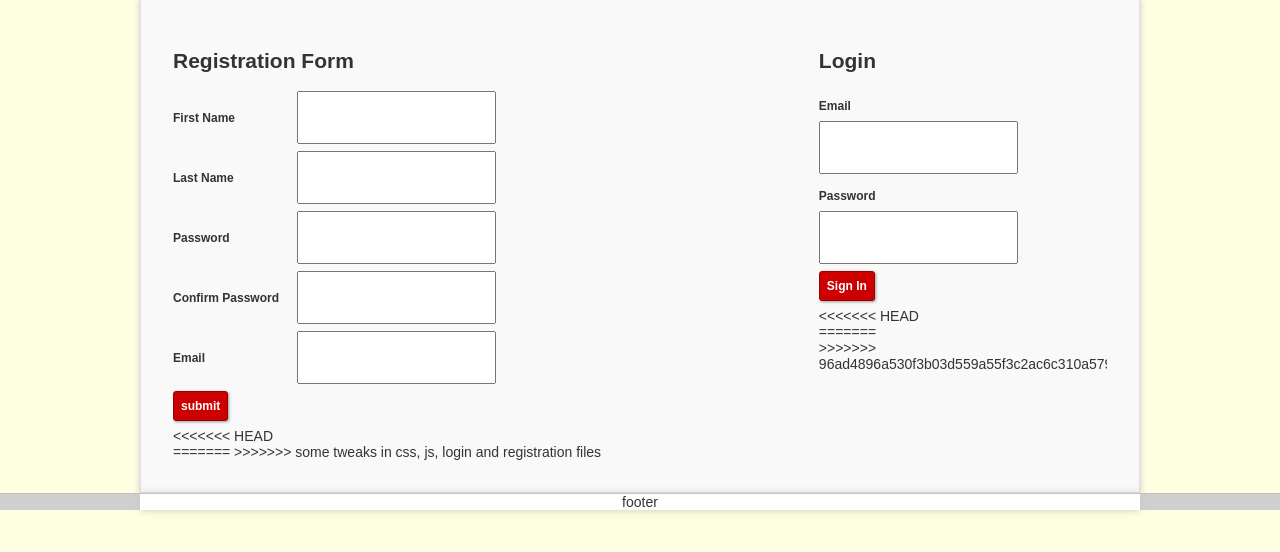
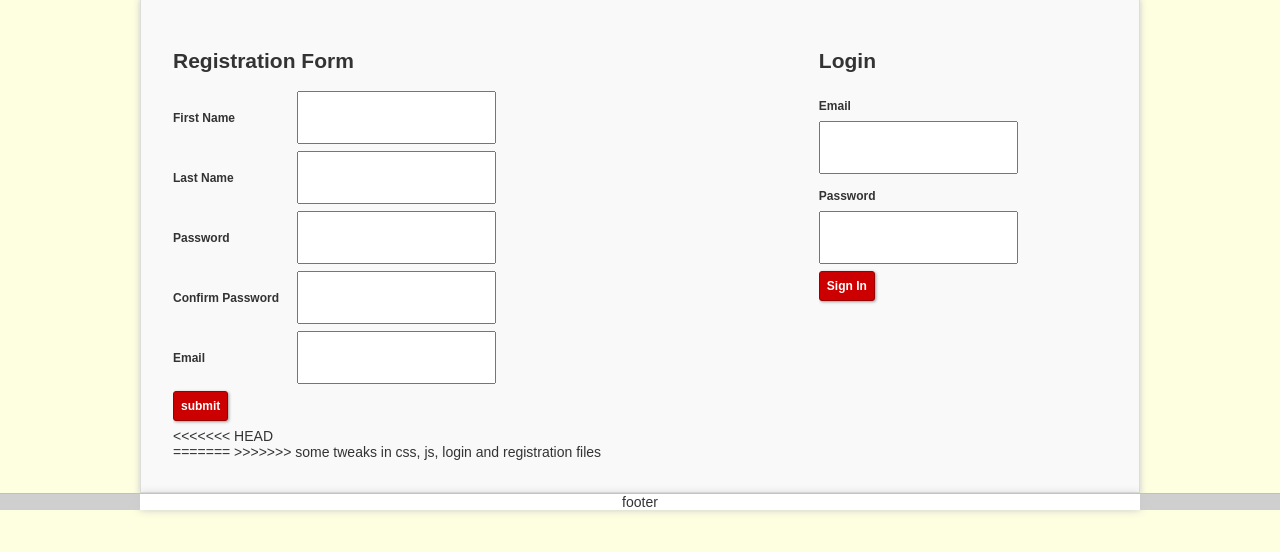
Before and after one commit to kyour/Forum, a PHP site: page /home.php in a window 1280 px wide. Shown: the part 45-597 px from the top of the page. Run offline with PHP 8.4, Linux system fonts and the light colour scheme.

Commit message:
commit plz

```diff
--- a/js/main.js
+++ b/js/main.js
@@ -43,12 +43,6 @@ $(function(){
 			$('.login-error').empty().append('Please provide Password');
 			return false;
 			}
-<<<<<<< HEAD
-		if ($a == '' || $b == ''){
-			$('.results').empty().append('Please provide Email and Password');
-		}
-=======
->>>>>>> 96ad4896a530f3b03d559a55f3c2ac6c310a579f
 		else {
 			var data_string = $(this).serialize()
 			$.ajax({
--- a/login.php
+++ b/login.php
@@ -6,11 +6,3 @@
 <input type="text" name="password"><br />
 <input type="submit" name="submit" value="Sign In">
 </form>
-<<<<<<< HEAD
-</form>
-<div class="login-error error">
-</div>
-=======
-<div class="login-error error">
-</div>
->>>>>>> 96ad4896a530f3b03d559a55f3c2ac6c310a579f
```
